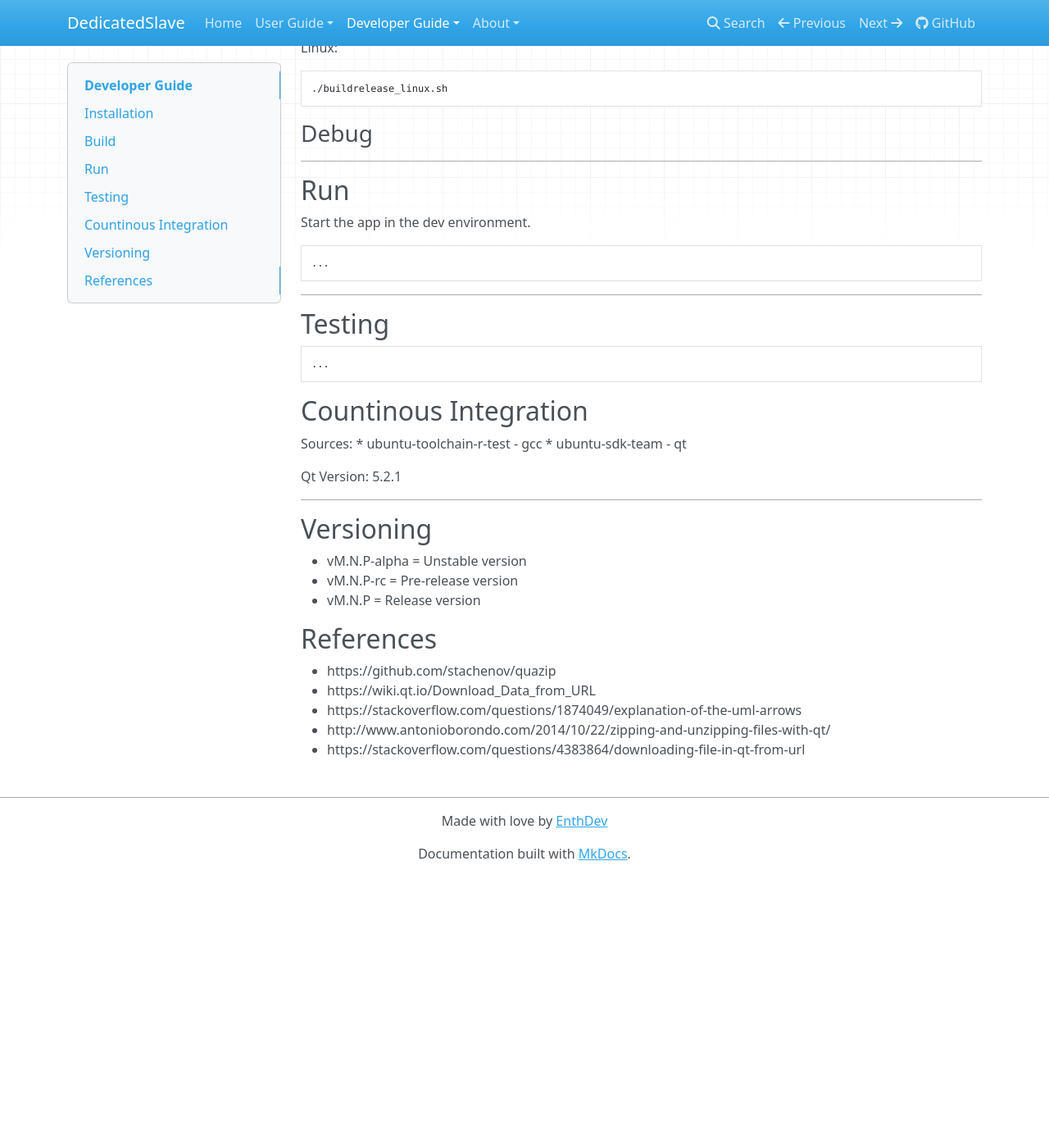
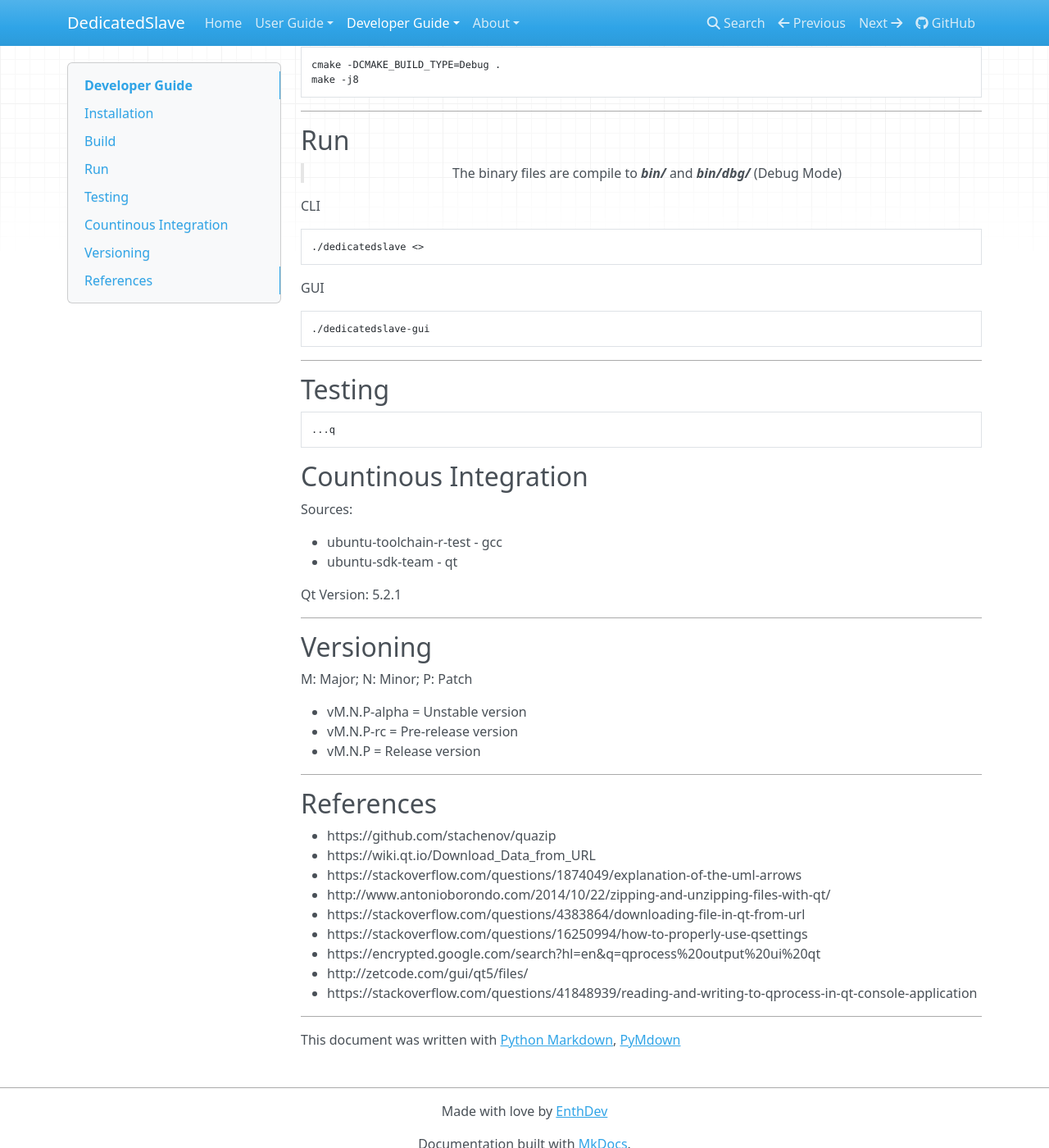
Before and after one commit to aurorafossorg/dedicatedslave-archive, an MkDocs documentation site: the page built from docs/developer-guide/development.md, in a window 1280 px wide and 1400 px high, scrolled down 1053 px. Shown: the whole window at 82% size. Built offline with MkDocs 1.6.1, drawn with Linux system fonts in a browser that asks for light colours; nearby versions of some CDN libraries; old or Windows-style settings are respelled for this version of MkDocs; before the commit the page ends 2122 px from its top, so only the background shows below that; some of the changed text lies outside the part shown.

Commit message:
changes on contributing link readme documentation

````diff
--- a/docs/developer-guide/development.md
+++ b/docs/developer-guide/development.md
@@ -1,6 +1,8 @@
 # Developer Guide
 
 ![DedicatedSlave Dev Screen 01](../img/devscreen_01.png)
+
+***
 
 ## Installation
 
@@ -21,32 +24,36 @@ cd dedicatedslave
 
 ## Build
 
-### Release
+Release:
 
-Windows:
-
-* Open "env.cmd" and call
-
-```
-call buildrelease_win.cmd
+```bash
+cmake .
+make -j8
 ```
 
-Linux:
+Debug:
 
 ```bash
-./buildrelease_linux.sh
+cmake -DCMAKE_BUILD_TYPE=Debug .
+make -j8
 ```
-
-### Debug
 
 ***
 
 ## Run
 
-Start the app in the dev environment.
+> The binary files are compile to ***bin/*** and ***bin/dbg/*** (Debug Mode)
+
+CLI
 
 ```bash
-...
+./dedicatedslave <>
+```
+
+GUI
+
+```bash
+./dedicatedslave-gui
 ```
 
 ***
@@ -54,12 +61,13 @@ Start the app in the dev environment.
 ## Testing
 
 ```bash
-...
+...q
 ```
 
 ## Countinous Integration
 
 Sources:
+
 * ubuntu-toolchain-r-test - gcc
 * ubuntu-sdk-team - qt
 
@@ -69,9 +77,13 @@ Qt Version: 5.2.1
 
 ## Versioning
 
+M: Major; N: Minor; P: Patch
+
 * vM.N.P-alpha = Unstable version
 * vM.N.P-rc = Pre-release version
 * vM.N.P = Release version
+
+***
 
 ## References
 
@@ -80,3 +92,13 @@ Qt Version: 5.2.1
 * https://stackoverflow.com/questions/1874049/explanation-of-the-uml-arrows
 * http://www.antonioborondo.com/2014/10/22/zipping-and-unzipping-files-with-qt/
 * https://stackoverflow.com/questions/4383864/downloading-file-in-qt-from-url
+* https://stackoverflow.com/questions/16250994/how-to-properly-use-qsettings
+* https://encrypted.google.com/search?hl=en&q=qprocess%20output%20ui%20qt
+* http://zetcode.com/gui/qt5/files/
+* https://stackoverflow.com/questions/41848939/reading-and-writing-to-qprocess-in-qt-console-application
+
+***
+
+This document was written with [Python Markdown][1], [PyMdown](http://facelessuser.github.io/PyMdown/)
+
+[1]: https://pythonhosted.org/Markdown/
````
Also changed, not shown: other parts of docs/developer-guide/development.md (+1 -0 lines), README.md (+1 -1 lines), docs/index.md (+11 -14 lines).
